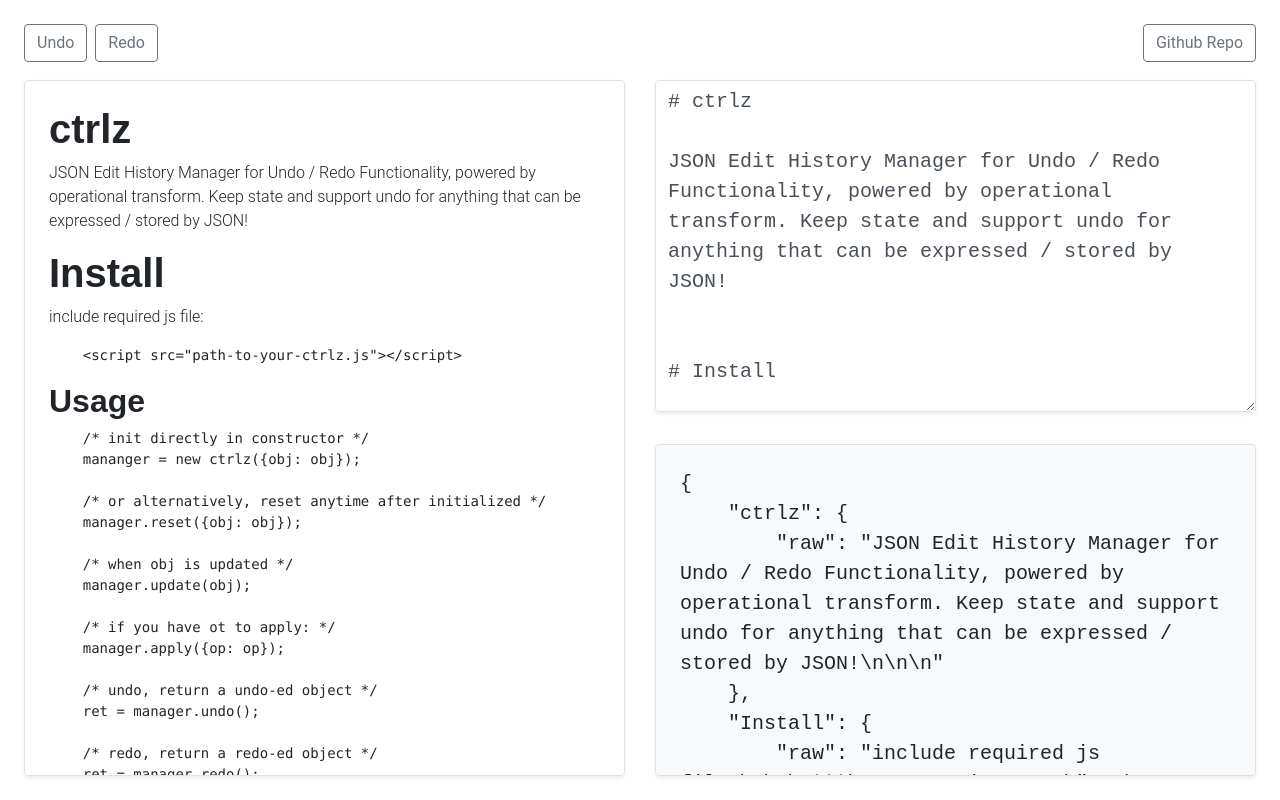
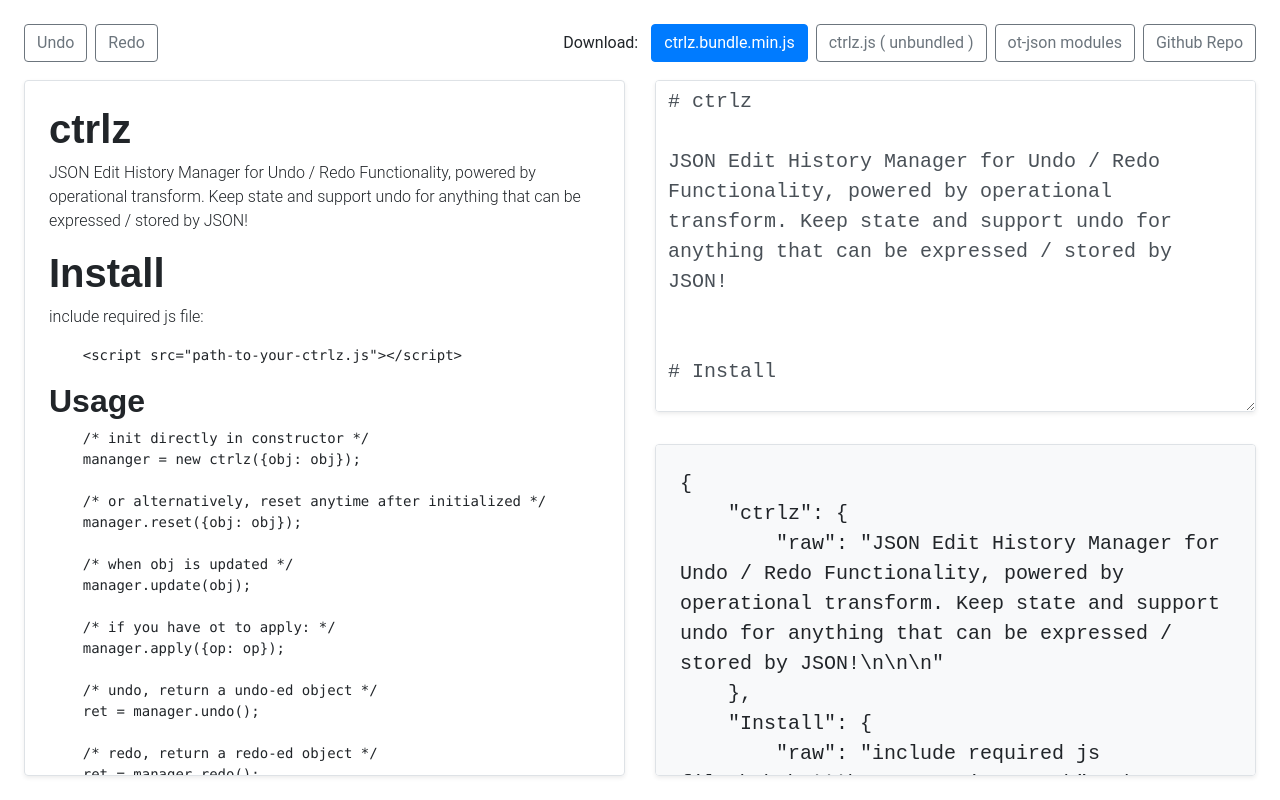
Before and after one commit to plotdb/ctrlz, a plain HTML site: page index.html in a window 1280 px wide. Drawn offline with nearby package versions, Linux system fonts and the light colour scheme.

Commit message:
regen for 06103eb

```diff
--- a/index.html
+++ b/index.html
@@ -17,7 +17,7 @@
   font-family: monospace;
   font-size: 1.25em;
 }
-</style></head><body class="p-4"><div class="h-100 position-relative"><div class="d-flex pb-2 w-100 position-absolute justify-content-around"><div class="flex-grow-1"><div class="btn btn-outline-secondary mr-2" ld="undo">Undo</div><div class="btn btn-outline-secondary" ld="redo">Redo</div></div><div class="text-right"><a class="btn btn-outline-secondary" href="https://github.com/plotdb/ctrlz">Github Repo</a></div></div><div class="row flex-grow-1 h-100" style="padding-top:3.5em"><div class="col-md h-100"><div class="w-100 h-100 scroll p-4 border shadow-sm rounded" ld="view"></div></div><div class="col-md h-100"><div class="w-100 h-50 pb-3"><textarea class="form-control w-100 h-100 scroll border shadow-sm rounded" ld="text"># ctrlz
+</style></head><body class="p-4"><div class="h-100 position-relative"><div class="d-flex pb-2 w-100 position-absolute justify-content-around"><div class="flex-grow-1"><div class="btn btn-outline-secondary mr-2" ld="undo">Undo</div><div class="btn btn-outline-secondary" ld="redo">Redo</div></div><div class="text-right"><div class="btn btn-text">Download:</div><a class="btn btn-primary mr-2" href="https://raw.githubusercontent.com/plotdb/ctrlz/master/dist/ctrlz.bundle.min.js">ctrlz.bundle.min.js</a><a class="btn btn-outline-secondary mr-2" href="https://raw.githubusercontent.com/plotdb/ctrlz/master/dist/ctrlz.min.js">ctrlz.js ( unbundled )</a><a class="btn btn-outline-secondary mr-2" href="https://raw.githubusercontent.com/plotdb/ctrlz/master/dist/ot-json0.js">ot-json modules</a><a class="btn btn-outline-secondary" href="https://github.com/plotdb/ctrlz">Github Repo</a></div></div><div class="row flex-grow-1 h-100" style="padding-top:3.5em"><div class="col-md h-100"><div class="w-100 h-100 scroll p-4 border shadow-sm rounded" ld="view"></div></div><div class="col-md h-100"><div class="w-100 h-50 pb-3"><textarea class="form-control w-100 h-100 scroll border shadow-sm rounded" ld="text"># ctrlz
 
 JSON Edit History Manager for Undo / Redo Functionality, powered by operational transform. Keep state and support undo for anything that can be expressed / stored by JSON!
 
```
